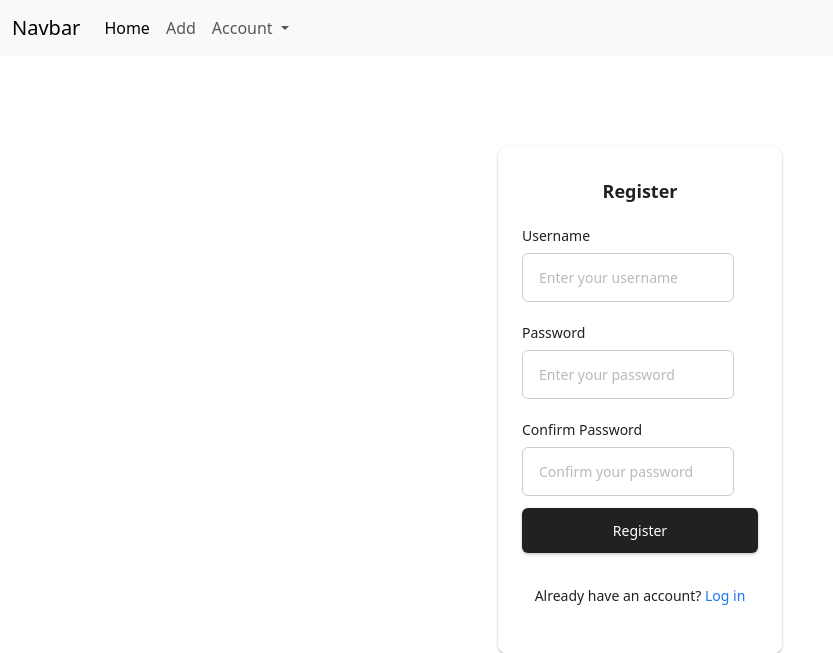
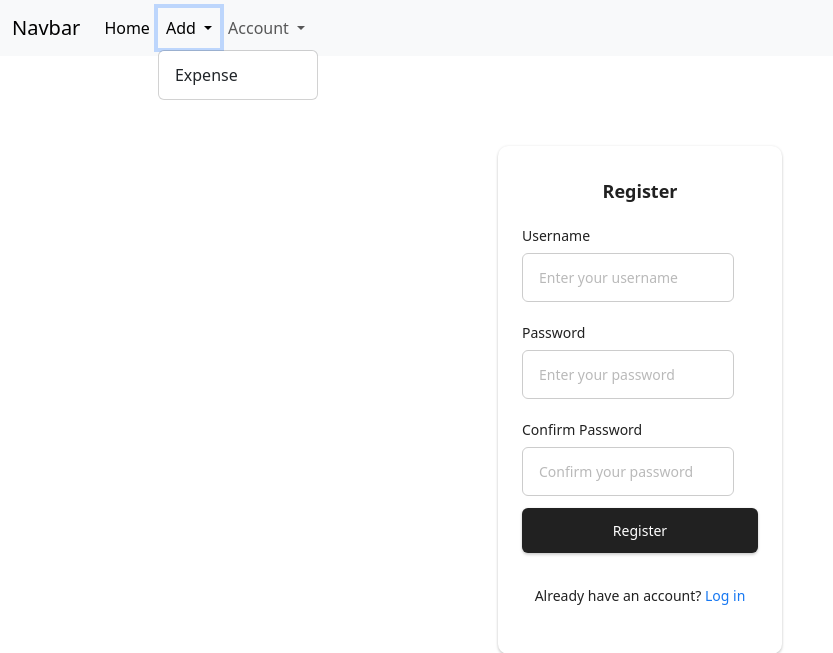
Before and after one commit to gweiser/finance-tracker, a Flask app: page /register in a window 1280 px wide, after a click on "Add". Shown: the top 653 px of the page, without its empty margins (0-833 px from the left). Run offline with Flask 3, Linux system fonts and the light colour scheme.

Commit message:
Created expense page, working on database insertion

```diff
--- a/website/templates/base.html
+++ b/website/templates/base.html
@@ -20,13 +20,20 @@
               </button>
               <div class="collapse navbar-collapse" id="navbarNavDropdown">
                 <ul class="navbar-nav">
+                  <!--Home link-->
                   <li class="nav-item">
                     <a class="nav-link active" aria-current="page" href="{{ url_for('views.home') }}">Home</a>
                   </li>
-                  <!--Item in Navbar-->
-                  <li class="nav-item">
-                    <a class="nav-link" href="#">Add</a>
-                  <!--Dropdown menu-->
+                  <!--Dropdown for Add-->
+                  <li class="nav-item dropdown">
+                    <a class="nav-link dropdown-toggle" href="#" role="button" data-bs-toggle="dropdown" aria-expanded="false">
+                      Add
+                    </a>
+                    <ul class="dropdown-menu">
+                      <li><a class="dropdown-item" href="{{ url_for('views.expense') }}">Expense</a></li>
+                    </ul>
+                  </li>
+                  <!--Dropdown for Account-->
                   <li class="nav-item dropdown">
                     <a class="nav-link dropdown-toggle" href="#" role="button" data-bs-toggle="dropdown" aria-expanded="false">
                       Account
--- a/website/views.py
+++ b/website/views.py
@@ -80,11 +80,14 @@ def register():
 
 @views.route('/logout', methods = ["GET", "POST"])
 def logout():
-    # Remove username from session and redirect to login page
-    username = session["username"]
-    session["username"] = None
-    flash(f"Goodbye, {username}", "success")
-    return redirect(url_for("views.login"))
+    if session["username"] is not None:
+        # Remove username from session and redirect to login page
+        username = session["username"]
+        session["username"] = None
+        flash(f"Goodbye, {username}", "success")
+        return redirect(url_for("views.login"))
+    else:
+        return redirect(url_for("views.login"))
 
 
 @views.route('/', methods = ["GET", "POST"])
@@ -95,6 +98,27 @@ def home():
         else:
             return redirect(url_for("views.login"))
 
-@views.route('/add')
-def add():
-    pass
+
+@views.route('/expense', methods = ["GET", "POST"])
+def expense():
+    if session["username"] is not None:
+        if request.method == "POST":
+            # Get all variables from form
+            amount = request.form.get("amount")
+            note = request.form.get("note")
+            location = request.form.get("location")
+            date = request.form.get("date")
+            user_id_row = db.execute("SELECT id FROM users WHERE username = ?", (session["username"], )).fetchone()
+            user_id = user_id_row["id"]
+
+            # Insert values into database
+            db.execute("""
+                       INSERT INTO expenses(amount, note, expense_location, expense_date, user_id)
+                       VALUES (?, ?, ?, ?, ?)
+                       """, (amount, note, location, date, user_id))
+            db.commit()
+
+        else:
+            return render_template("add.html")
+    else:
+        return redirect(url_for("views.login"))
```
